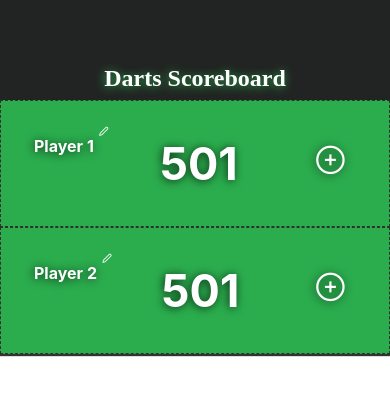
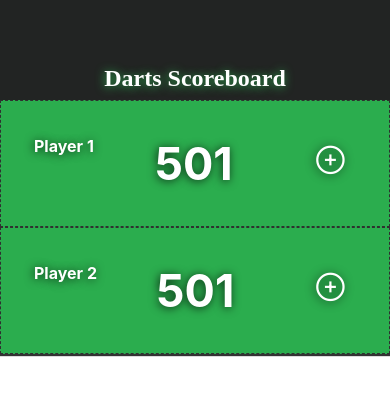
Before and after one commit to ScottWagner100/DartsScoreboard, a React Native app: screen / in a window 390 px wide. Shown: the top 396 px of the page. Built offline with nearby package versions, Linux system fonts and the light colour scheme.

Commit message:
score now managed from MainBody.js

```diff
--- a/components/MainBody.js
+++ b/components/MainBody.js
@@ -4,10 +4,26 @@ import PlayerScore from "./PlayerScore";
 
 export default function MainBody() {
 
+    const [playerName, setPlayerName] = useState([
+        {name: "Player 1", key: "1"},
+        {name: "Player 2", key: "2"},
+    ]);
+
+    const [playerOneScore, playerOneSetScore] = useState(501);
+    const [playerTwoScore, playerTwoSetScore] = useState(501);
+
     return (
         <View>
-            <PlayerScore playerNumber={1} />
-            <PlayerScore playerNumber={2}/>
+            <PlayerScore
+                playerNumber={playerName[0].name}
+                score={playerOneScore}
+                setScore={playerOneSetScore}
+            />
+            <PlayerScore
+                playerNumber={playerName[1].name}
+                score={playerTwoScore}
+                setScore={playerTwoSetScore}
+            />
         </View>
     ) // return
 } // MainBody
--- a/components/PlayerScore.js
+++ b/components/PlayerScore.js
@@ -1,31 +1,28 @@
 import React, {useState} from "react";
-import {Text, TouchableHighlight, TouchableNativeFeedback, TouchableOpacity, View} from "react-native";
+import {
+    Text,
+    TouchableHighlight,
+    View,
+} from "react-native";
 import styles from "../globalStyles";
 import { Ionicons, Feather } from '@expo/vector-icons';
 
-export default function PlayerScore({playerNumber}) {
-
-    const [score, setScore] = useState(501);
+export default function PlayerScore({playerNumber, score, setScore}) {
 
     return (
             <View style={styles.playerBox}>
                 <View style={styles.playerNameBox}>
-            <Text style={styles.playerText}>Player {playerNumber}</Text>
-            <Feather
-                name="edit-2"
-                size={10}
-                style={styles.playerNameEdit}
-            />
+                <Text style={styles.playerText}>{playerNumber}</Text>
                 </View>
                 <Text style={styles.playerScoreText}>{score}</Text>
-            <View style={styles.playerBoxButton}>
+                <View>
                     <TouchableHighlight>
                     <Ionicons name="add-circle-outline"
                               style={styles.playerBoxAdd}
                               size={24}
                               color="black"
                               onPress={() => {
-                    setScore(score - 5);
+                                  setScore(score - 15);
                     }} />
                     </TouchableHighlight>
                 </View>
--- a/globalStyles.js
+++ b/globalStyles.js
@@ -80,6 +80,9 @@ const styles = StyleSheet.create({
     playerNameBox: {
         flexDirection: "row",
         justifyContent: "space-between",
+    },
+    modalScoreBox: {
+
     }
 });
 
```
Lines whose indentation alone changed are shown as unchanged.
